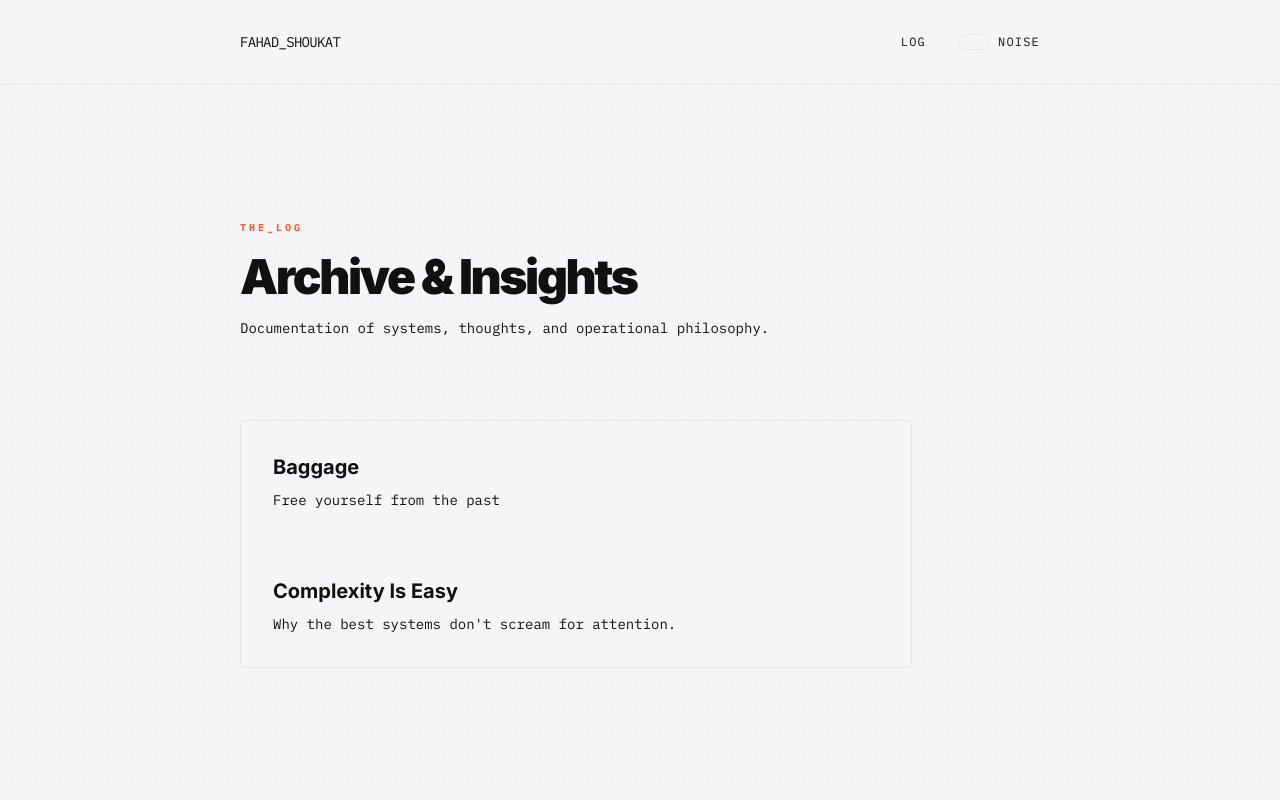
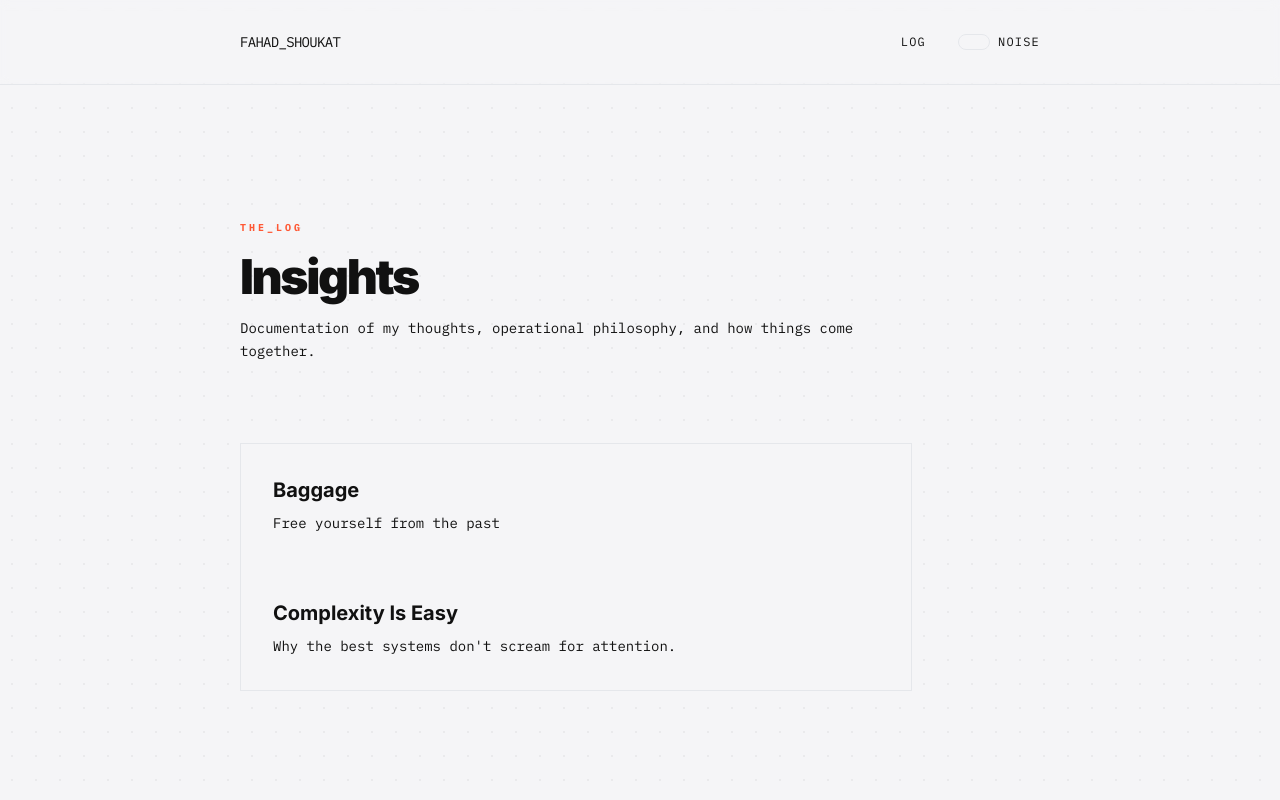
Before and after one commit to fahsho/fahadwebsite, a Next.js app: page /blog in a window 1280 px wide. Shown: the top 800 px of the page. Built offline with nearby package versions, Linux system fonts and the light colour scheme.

Commit message:
Update text on homepage and log

```diff
--- a/src/app/blog/page.tsx
+++ b/src/app/blog/page.tsx
@@ -16,10 +16,10 @@ export default function BlogIndex() {
           <header className="mb-20 space-y-4">
             <span className="font-mono text-[10px] tracking-[0.3em] uppercase text-accent font-bold">THE_LOG</span>
             <h1 className="text-4xl md:text-5xl font-sans font-black tracking-tighter">
-              Archive & Insights
+              Insights
             </h1>
             <p className="font-mono text-sm text-foreground/50 leading-relaxed">
-              Documentation of systems, thoughts, and operational philosophy.
+              Documentation of my thoughts, operational philosophy, and how things come together.
             </p>
           </header>
 
--- a/src/app/page.tsx
+++ b/src/app/page.tsx
@@ -39,7 +39,7 @@ export default function Home() {
             <div className="grid grid-cols-1 gap-6 border-y border-foreground/10 py-8 font-mono">
               <div className="grid grid-cols-3 items-baseline">
                 <span className="text-[10px] uppercase text-foreground/40 tracking-widest">Mission</span>
-                <span className="col-span-2 text-sm leading-relaxed">I help founders and executives bridge engineering, operations, and sales to ship real products and close bigger deals.</span>
+                <span className="col-span-2 text-sm leading-relaxed">I bridge engineering, operations, and sales to ship real products and close bigger deals.</span>
               </div>
               <div className="grid grid-cols-3 items-baseline">
                 <span className="text-[10px] uppercase text-foreground/40 tracking-widest">Current_State</span>
```
